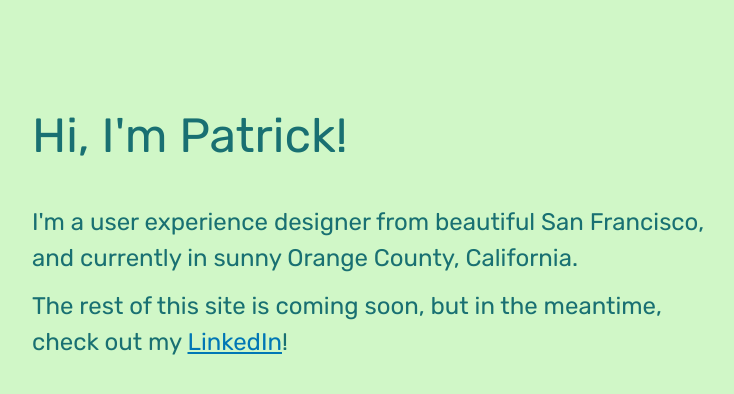
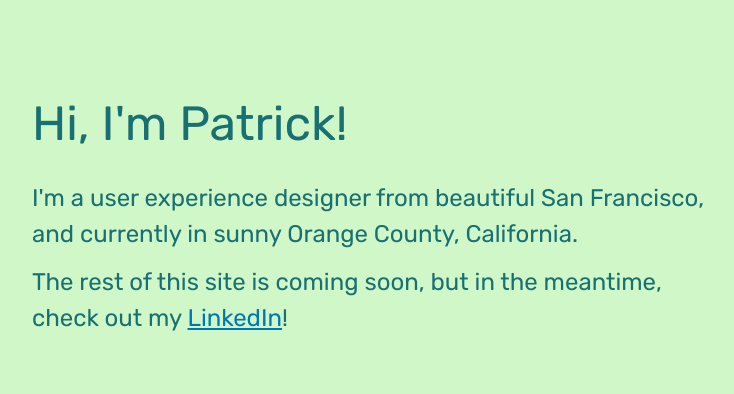
Before and after one commit to panpatrick/panpatrick.github.io, a plain HTML site: page index.html in a window 1280 px wide. Shown: the whole page, without its empty margins (76-810 px from the left). Drawn offline with Linux system fonts and the light colour scheme.

Commit message:
Update style.css

```diff
--- a/style.css
+++ b/style.css
@@ -14,7 +14,7 @@ html {
 
 h1 {
     font-weight: 400;
-    line-height: 150%;
+    line-height: 100%;
 }
 
 p {
```
